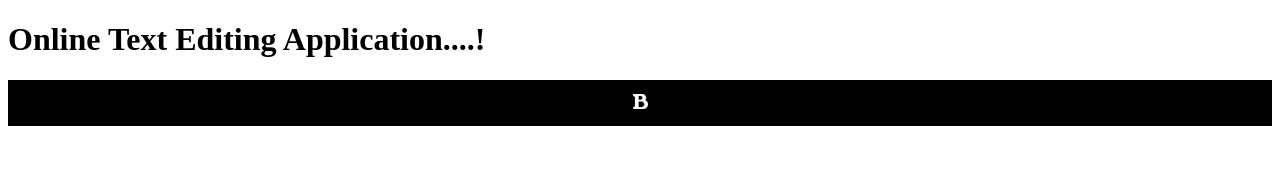
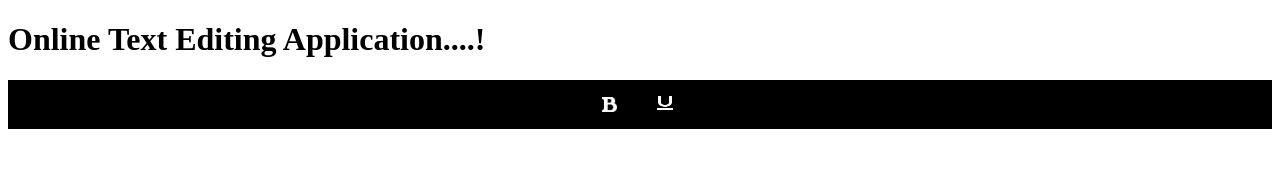
Before and after one commit to Kirusnabavani/Text-Editor, a plain HTML site: page index.html in a window 1280 px wide. Shown: the top 174 px of the page. Drawn offline with Linux system fonts and the light colour scheme.

Commit message:
Underline Function  Added

```diff
--- a/index.html
+++ b/index.html
@@ -65,6 +65,10 @@
             <b><img src="Resources/bold-xxl.png" width="15" height="15" ></b>
         </button>
 
+        <button type="button" class="custom-button" onclick="cmd('underline')">
+            <u><img src="Resources/format_underline_white_192x192.png" width="28" height="18" ></u>
+        </button>
+
     </div>
   </center>
 
```
